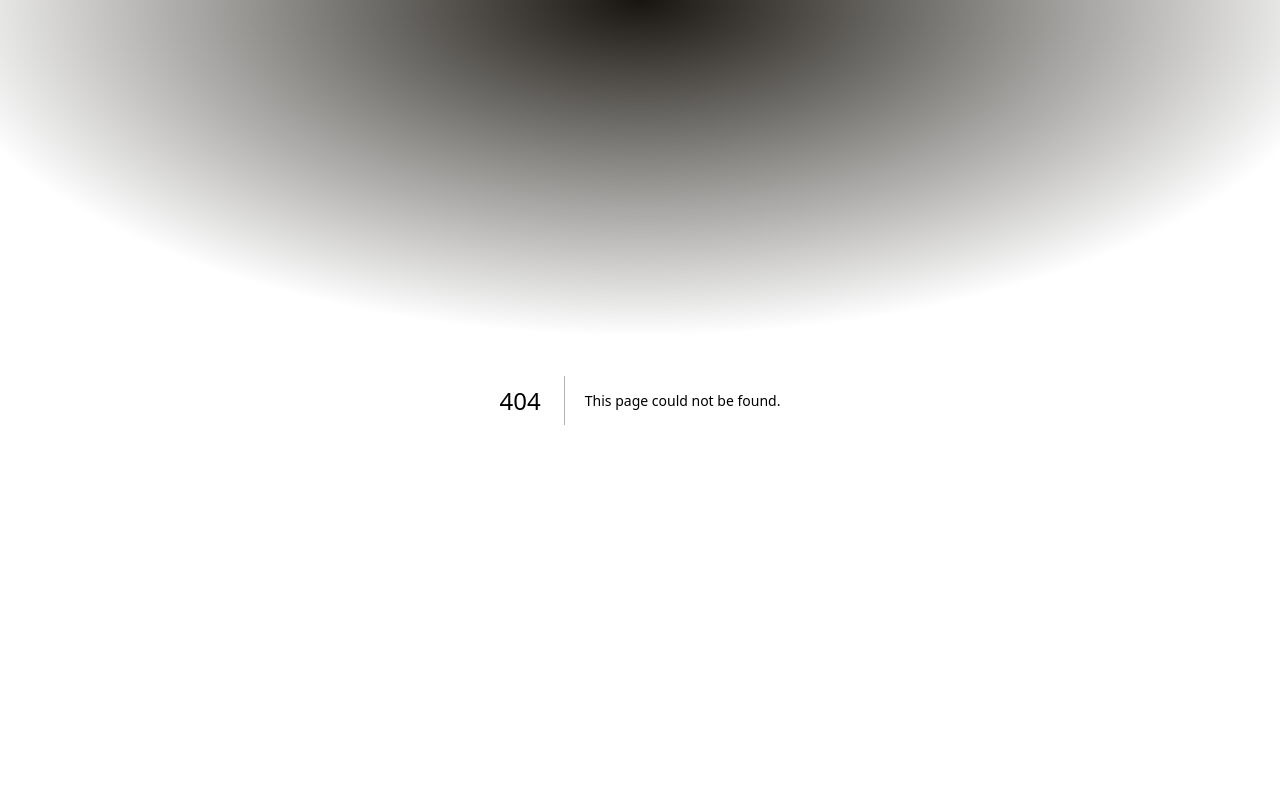
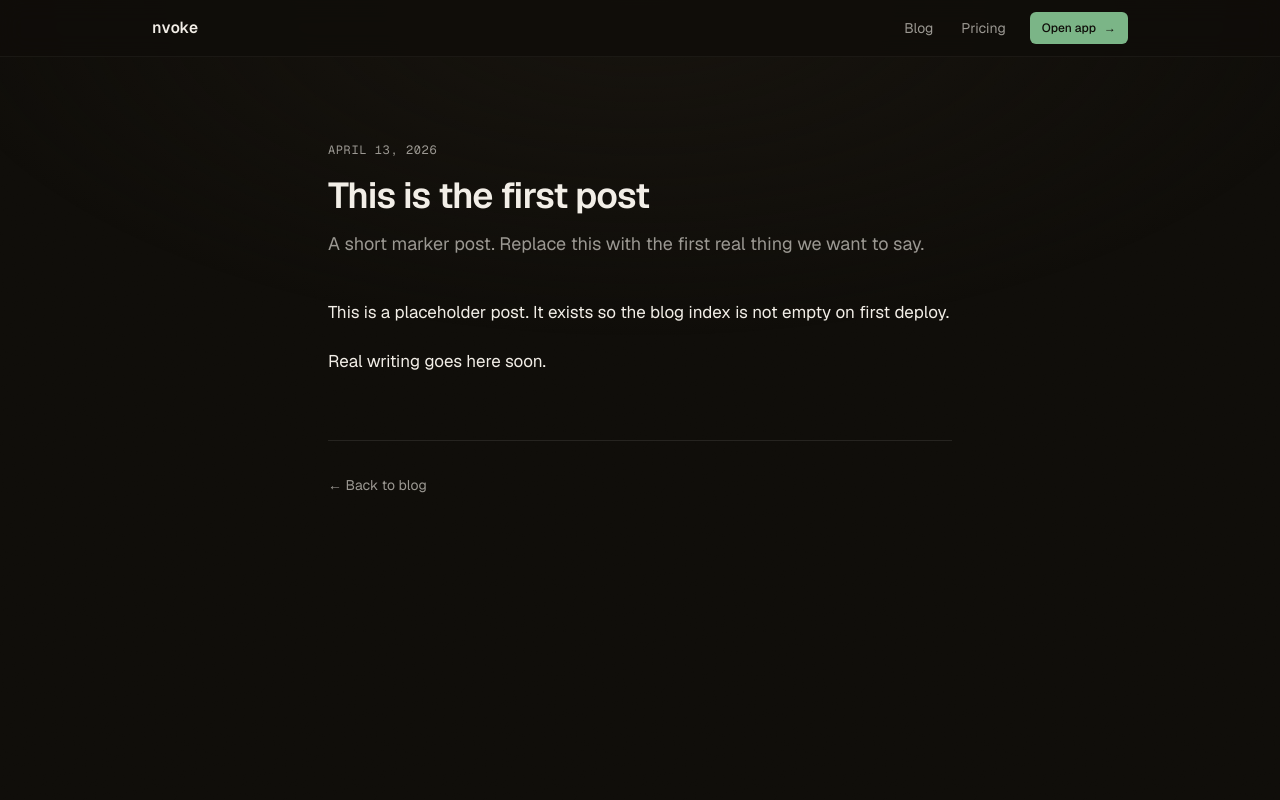
Before and after one commit to Mopra/nvoke.run.website, a Next.js app: page /blog/hello-world in a window 1280 px wide. Before the commit this address had no page. Shown: the top 800 px of the page. Built offline with nearby package versions, Linux system fonts and the light colour scheme.

Commit message:
feat: blog post rendering with MDX, Shiki, and prose styles

```diff
--- /dev/null
+++ b/app/blog/[slug]/page.tsx
@@ -0,0 +1,77 @@
+import Link from 'next/link';
+import { notFound } from 'next/navigation';
+import { MDXRemote } from 'next-mdx-remote/rsc';
+import { getAllSlugs, getPostBySlug } from '@/lib/blog';
+import { Callout } from '@/components/mdx/callout';
+import { CodeBlock } from '@/components/mdx/code-block';
+import { buildMetadata } from '@/lib/seo';
+
+export const revalidate = 3600;
+
+export function generateStaticParams() {
+  return getAllSlugs().map((slug) => ({ slug }));
+}
+
+export async function generateMetadata({ params }: { params: Promise<{ slug: string }> }) {
+  const { slug } = await params;
+  const post = getPostBySlug(slug);
+  if (!post) return buildMetadata({ title: 'Not found' });
+  return buildMetadata({
+    title: post.frontmatter.title,
+    description: post.frontmatter.description,
+    path: `/blog/${post.slug}`,
+    type: 'article',
+    publishedTime: post.frontmatter.date.toISOString()
+  });
+}
+
+type CodeChildProps = { children?: string; className?: string };
+
+const components = {
+  Callout,
+  pre: (props: React.ComponentPropsWithoutRef<'pre'>) => {
+    // Fenced code blocks arrive as <pre><code className="language-xxx">...</code></pre>
+    const codeEl = props.children as React.ReactElement<CodeChildProps> | undefined;
+    const code = codeEl?.props?.children;
+    const className = codeEl?.props?.className ?? '';
+    const lang = /language-(\w+)/.exec(className)?.[1] ?? 'text';
+    if (typeof code === 'string') {
+      return <CodeBlock language={lang}>{code}</CodeBlock>;
+    }
+    return <pre {...props} />;
+  }
+};
+
+function formatDate(d: Date): string {
+  return d.toLocaleDateString('en-US', { year: 'numeric', month: 'long', day: 'numeric' });
+}
+
+export default async function BlogPostPage({ params }: { params: Promise<{ slug: string }> }) {
+  const { slug } = await params;
+  const post = getPostBySlug(slug);
+  if (!post) notFound();
+
+  return (
+    <article className="mx-auto max-w-2xl px-6 py-20">
+      <header className="mb-10">
+        <time className="font-mono text-xs uppercase tracking-wider text-muted-foreground">
+          {formatDate(post.frontmatter.date)}
+        </time>
+        <h1 className="mt-3 text-4xl font-semibold leading-tight tracking-tight text-foreground">
+          {post.frontmatter.title}
+        </h1>
+        <p className="mt-3 text-lg text-muted-foreground">{post.frontmatter.description}</p>
+      </header>
+
+      <div className="prose">
+        <MDXRemote source={post.content} components={components} />
+      </div>
+
+      <footer className="mt-16 border-t border-border pt-8">
+        <Link href="/blog" className="text-sm text-muted-foreground hover:text-foreground">
+          ← Back to blog
+        </Link>
+      </footer>
+    </article>
+  );
+}
--- a/app/globals.css
+++ b/app/globals.css
@@ -146,3 +146,5 @@
     }
   }
 }
+
+@import '../components/mdx/prose.css';
--- /dev/null
+++ b/components/mdx/callout.tsx
@@ -0,0 +1,20 @@
+import { cn } from '@/lib/utils';
+
+type Props = {
+  type?: 'note' | 'warn';
+  children: React.ReactNode;
+};
+
+export function Callout({ type = 'note', children }: Props) {
+  return (
+    <aside
+      className={cn(
+        'my-6 rounded-md border px-4 py-3 text-sm',
+        type === 'note' && 'border-primary/30 bg-primary/5 text-foreground',
+        type === 'warn' && 'border-destructive/40 bg-destructive/5 text-foreground'
+      )}
+    >
+      {children}
+    </aside>
+  );
+}
--- /dev/null
+++ b/components/mdx/code-block.tsx
@@ -0,0 +1,24 @@
+import { codeToHtml } from 'shiki';
+
+type Props = {
+  children: string;
+  language?: string;
+  title?: string;
+};
+
+export async function CodeBlock({ children, language = 'javascript', title }: Props) {
+  const html = await codeToHtml(children.trim(), { lang: language, theme: 'vesper' });
+  return (
+    <figure className="my-6 overflow-hidden rounded-lg border border-border bg-card">
+      {title && (
+        <figcaption className="border-b border-border px-4 py-2 font-mono text-xs text-muted-foreground">
+          {title}
+        </figcaption>
+      )}
+      <div
+        className="overflow-x-auto px-4 py-4 font-mono text-sm [&_pre]:!bg-transparent"
+        dangerouslySetInnerHTML={{ __html: html }}
+      />
+    </figure>
+  );
+}
--- /dev/null
+++ b/components/mdx/prose.css
@@ -0,0 +1,86 @@
+.prose {
+  color: var(--foreground);
+  font-size: 17px;
+  line-height: 1.7;
+}
+
+.prose h2 {
+  margin-top: 2.5rem;
+  margin-bottom: 1rem;
+  font-size: 1.625rem;
+  font-weight: 600;
+  letter-spacing: -0.02em;
+  color: var(--foreground);
+}
+
+.prose h3 {
+  margin-top: 2rem;
+  margin-bottom: 0.75rem;
+  font-size: 1.25rem;
+  font-weight: 600;
+  letter-spacing: -0.01em;
+  color: var(--foreground);
+}
+
+.prose p {
+  margin-top: 1.25rem;
+  margin-bottom: 1.25rem;
+  color: var(--foreground);
+}
+
+.prose a {
+  color: var(--primary);
+  text-decoration: underline;
+  text-underline-offset: 3px;
+  text-decoration-thickness: 1px;
+}
+
+.prose a:hover {
+  text-decoration-thickness: 2px;
+}
+
+.prose ul,
+.prose ol {
+  margin-top: 1rem;
+  margin-bottom: 1rem;
+  padding-left: 1.5rem;
+}
+
+.prose li {
+  margin-top: 0.375rem;
+  margin-bottom: 0.375rem;
+}
+
+.prose blockquote {
+  margin: 1.5rem 0;
+  border-left: 2px solid var(--primary);
+  padding-left: 1rem;
+  font-style: italic;
+  color: var(--muted-foreground);
+}
+
+.prose hr {
+  margin: 2.5rem 0;
+  border: 0;
+  border-top: 1px solid var(--border);
+}
+
+.prose code {
+  font-family: var(--font-mono);
+  font-size: 0.9em;
+  padding: 0.125rem 0.375rem;
+  border-radius: 4px;
+  background: var(--accent);
+  color: var(--foreground);
+}
+
+.prose pre code {
+  padding: 0;
+  background: transparent;
+}
+
+.prose img {
+  margin: 1.5rem 0;
+  border-radius: 8px;
+  border: 1px solid var(--border);
+}
--- a/package.json
+++ b/package.json
@@ -20,6 +20,7 @@
     "geist": "^1.7.0",
     "gray-matter": "^4.0.3",
     "next": "^15.1.0",
+    "next-mdx-remote": "^6.0.0",
     "react": "^19.0.0",
     "react-dom": "^19.0.0",
     "shiki": "^4.0.2",
```
Also changed, not shown: 1 other file (tests, documents, lock files or other folders).
